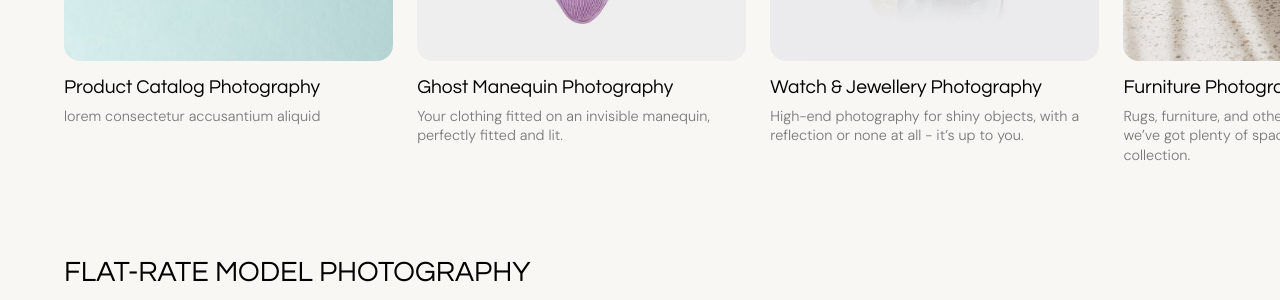
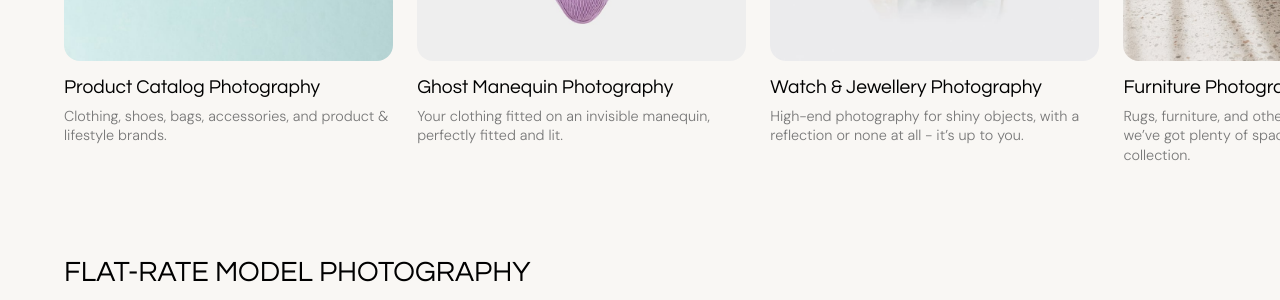
Before and after one commit to TheInstituteOfCode/Sulu, a Jekyll site: the page built from index.html, in a window 1280 px wide and 900 px high, scrolled down 3177 px. Shown: the part 153-453 px from the top of the window. Built offline with Jekyll 4.4.1, drawn with Linux system fonts in a browser that asks for light colours; a style sheet for code colours, icons or effects is not loaded.

Commit message:
Update product-catalog.md

```diff
--- a/_shoots/product-catalog.md
+++ b/_shoots/product-catalog.md
@@ -6,7 +6,7 @@ name: Product Catalog Photography
 order: 1
 vertical-text: Product Catalog Photography
 vertical-font-vh: 5vh
-short-description: lorem consectetur accusantium aliquid
+short-description: Clothing, shoes, bags, accessories, and product & lifestyle brands.
 long-description: >-
     <p>Lorem ipsum dolor, sit amet consectetur adipisicing elit. Laborum in
     culpa beatae excepturi est deleniti rem illo consectetur accusantium
```
